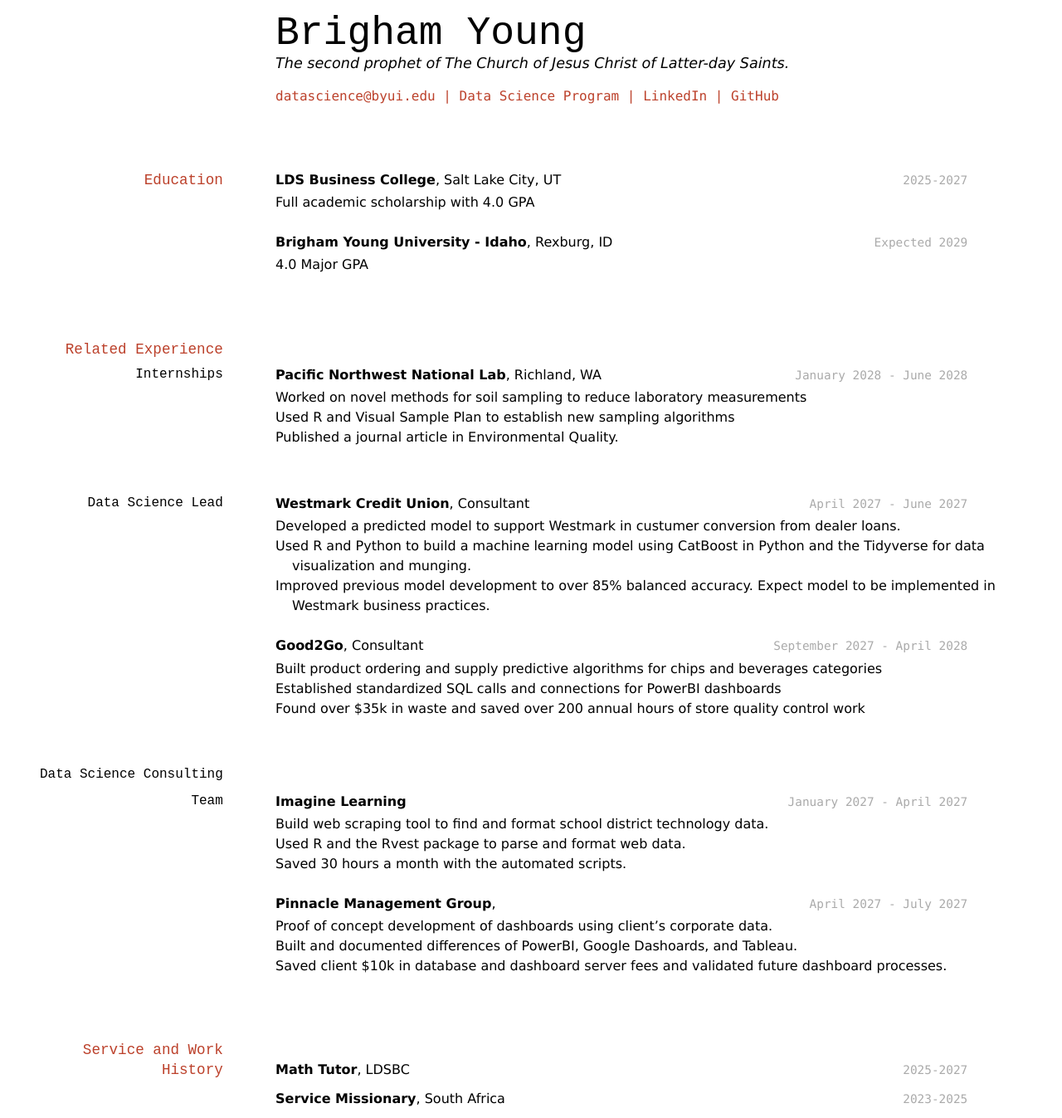
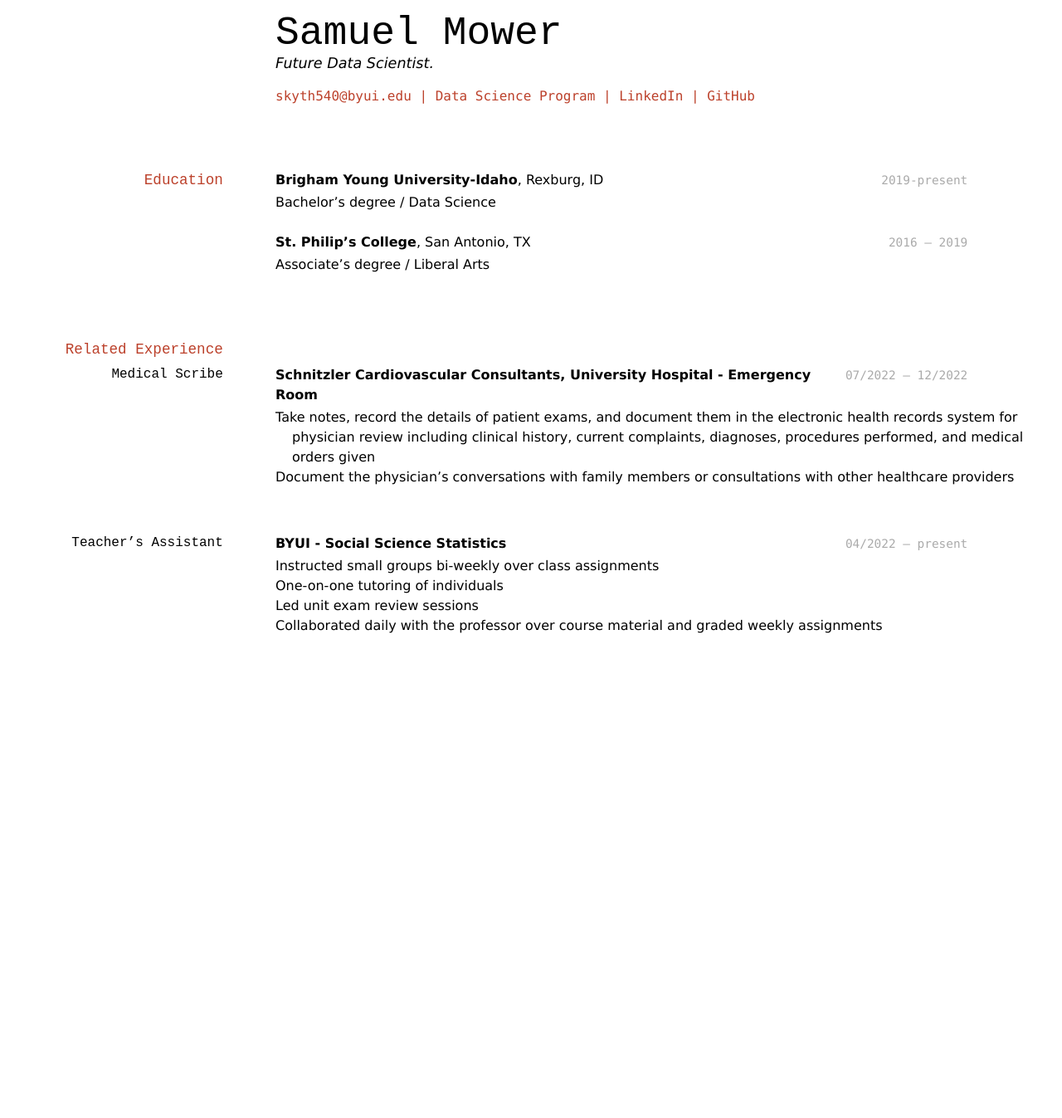
Before and after one commit to skyth540/mower_resume, a Jekyll site: the page built from docs/index.md, in a window 1280 px wide. Shown: the whole page at 83% size. Built offline with Jekyll 4.4.1, drawn with Linux system fonts in a browser that asks for light colours; after the commit the page ends 900 px from its top, so only the background shows below that.

Commit message:
Update index.md

```diff
--- a/docs/index.md
+++ b/docs/index.md
@@ -1,87 +1,54 @@
 ---
 layout: cv
-title: Brigham Young's Resume
+title: Samuel Mower's Resume
 ---
-# Brigham Young
-The second prophet of The Church of Jesus Christ of Latter-day Saints.
+# Samuel Mower
+Future Data Scientist.
 
 <div id="webaddress">
-<a href="datascience@byui.edu">datascience@byui.edu</a>
+<a href="skyth540@byui.edu">skyth540@byui.edu</a>
 | <a href="https://byuidatascience.github.io/development.html">Data Science Program</a>
-| <a href="https://www.linkedin.com/groups/13537407/">LinkedIn</a>
-| <a href="https://github.com/byuids-resumes">GitHub</a>
+| <a href="https://www.linkedin.com/in/samuelmower/">LinkedIn</a>
+| <a href="https://github.com/skyth540">GitHub</a>
 </div>
 
 <!-- https://www.monique.tech/the-art-of-markdown -->
 
 ## Education
 
-`2025-2027`
-__LDS Business College__, Salt Lake City, UT
+`2019-present`
+__Brigham Young University-Idaho__, Rexburg, ID
 
-- Full academic scholarship with 4.0 GPA
+- Bachelor's degree / Data Science
 
-`Expected 2029`
-__Brigham Young University - Idaho__, Rexburg, ID
+`2016 – 2019`
+__St. Philip's College__, San Antonio, TX
 
-- 4.0 Major GPA
+- Associate's degree / Liberal Arts
 
 
 ## Related Experience
 
-### Internships
 
-`January 2028 - June 2028`
-__Pacific Northwest National Lab__, Richland, WA
+### Medical Scribe
 
-- Worked on novel methods for soil sampling to reduce laboratory measurements
-- Used R and Visual Sample Plan to establish new sampling algorithms
-- Published a journal article in Environmental Quality.
+`07/2022 – 12/2022`
+__Schnitzler Cardiovascular Consultants, University Hospital - Emergency Room__
 
-### Data Science Lead
-
-`April 2027 - June 2027`
-__Westmark Credit Union__, Consultant
-
-- Developed a predicted model to support Westmark in custumer conversion from dealer loans.
-- Used R and Python to build a machine learning model using CatBoost in Python and the Tidyverse for data visualization and munging.
-- Improved previous model development to over 85% balanced accuracy. Expect model to be implemented in Westmark business practices.
-
-`September 2027 - April 2028`
-__Good2Go__, Consultant
-
-- Built product ordering and supply predictive algorithms for chips and beverages categories
-- Established standardized SQL calls and connections for PowerBI dashboards
-- Found over $35k in waste and saved over 200 annual hours of store quality control work
-
-### Data Science Consulting Team
-
-`January 2027 - April 2027`
-__Imagine Learning__
-
-- Build web scraping tool to find and format school district technology data.
-- Used R and the Rvest package to parse and format web data.
-- Saved 30 hours a month with the automated scripts.
-
-`April 2027 - July 2027`
-__Pinnacle Management Group__,
-
-- Proof of concept development of dashboards using client's corporate data.
-- Built and documented differences of PowerBI, Google Dashoards, and Tableau.
-- Saved client $10k in database and dashboard server fees and validated future dashboard processes.
+- Take notes, record the details of patient exams, and document them in the electronic health records system for physician review including clinical history, current complaints, diagnoses, procedures performed, and medical orders given
+- Document the physician’s conversations with family members or consultations with other healthcare providers
 
 
-## Service and Work History
+### Teacher's Assistant
 
-`2025-2027`
-__Math Tutor__, LDSBC
+`04/2022 – present`
+__BYUI - Social Science Statistics__
 
-
-`2023-2025`
-__Service Missionary__, South Africa
-
-
+- Instructed small groups bi-weekly over class assignments
+- One-on-one tutoring of individuals
+- Led unit exam review sessions
+- Collaborated daily with the professor over course material and graded weekly assignments
 
 <!-- ### Footer
 
-Last updated: May 2013 -->
+Last updated: December 2023 -->
```
